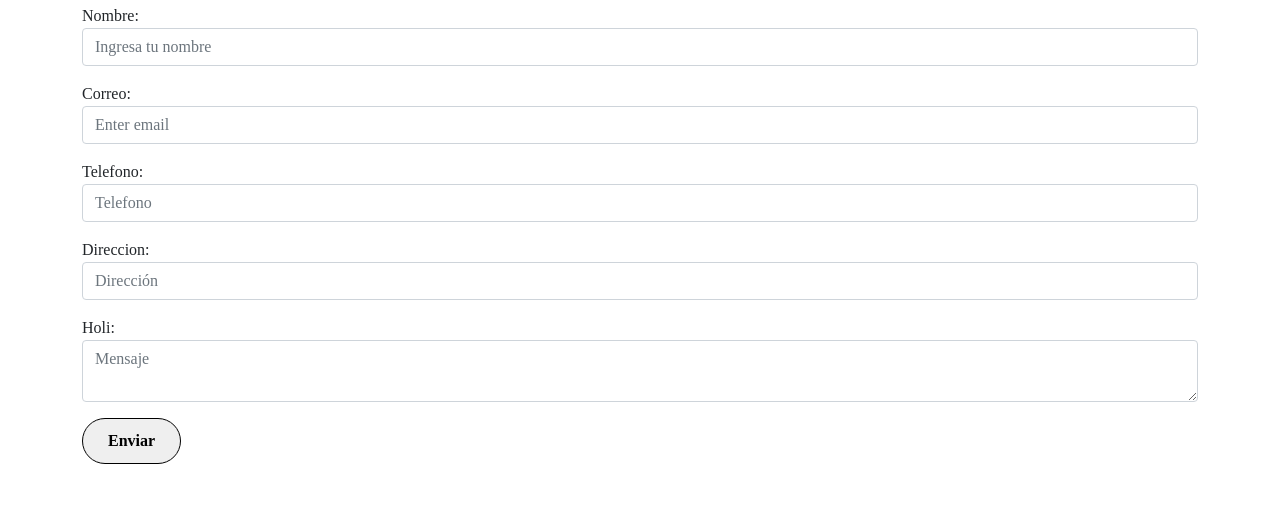
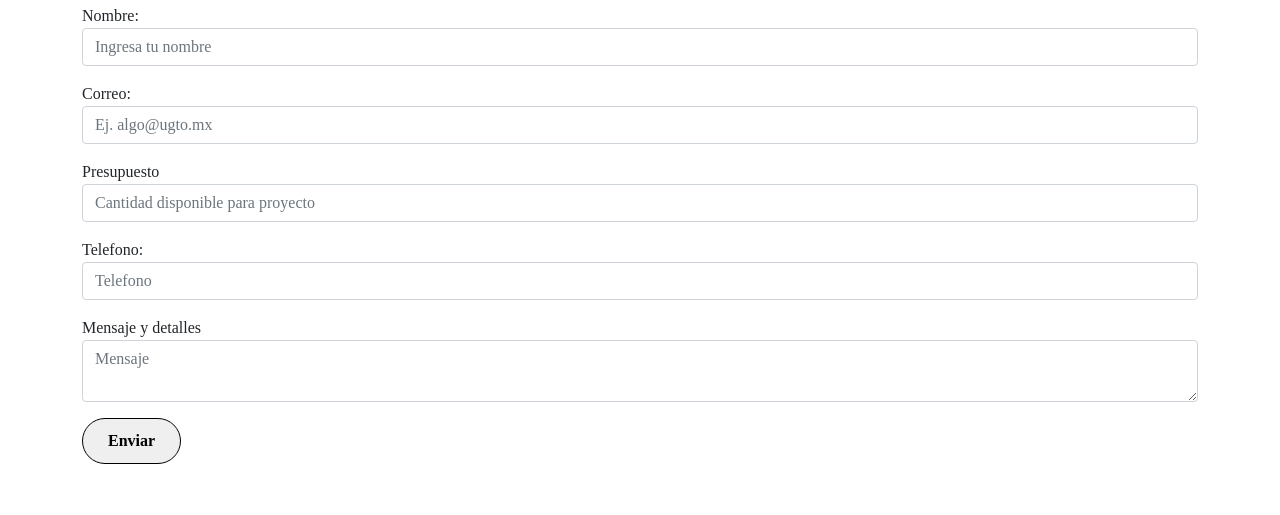
Before and after one commit to MaritzaRodrival/proyecto-equipo, a plain HTML site: page contacto.html in a window 1280 px wide. Shown: the part 164-679 px from the top of the page. Drawn offline with nearby package versions, Linux system fonts and the light colour scheme.

Commit message:
contacto actualizado

```diff
--- a/contacto.html
+++ b/contacto.html
@@ -84,21 +84,23 @@
 
             <div class="my-3">
               <label for="email">Correo:</label>
-              <input type="email" name="email" class="form-control" id="Correo" placeholder="Enter email" required>
+              <input type="email" name="email" class="form-control" id="Correo" placeholder="Ej. algo@ugto.mx" required>
             </div>
 
-            <div class="mb-3">
-              <label for="tel">Telefono:</label>
-              <input type="tel" name="phone" class="form-control" id="Tel" placeholder="Telefono" >
-            </div>
+
 
             <div class="mb-3">
-                <label for="adress">Direccion:</label>
-                <input type="text" name="message" class="form-control" id="Direccion" placeholder="Dirección" >
+                <label for="adress">Presupuesto</label>
+                <input type="text" name="message" class="form-control" id="presupuesto" placeholder="Cantidad disponible para proyecto" >
+              </div>
+
+              <div class="mb-3">
+                <label for="tel">Telefono:</label>
+                <input type="tel" name="phone" class="form-control" id="Telefono" placeholder="Telefono" >
               </div>
 
             <div class="mb-3">
-                <label for="message">Holi:</label>
+                <label for="message">Mensaje y detalles</label>
                 <textarea name="message" class="form-control" placeholder="Mensaje" required="" id="Mensaje"></textarea>
               </div>
 
```
